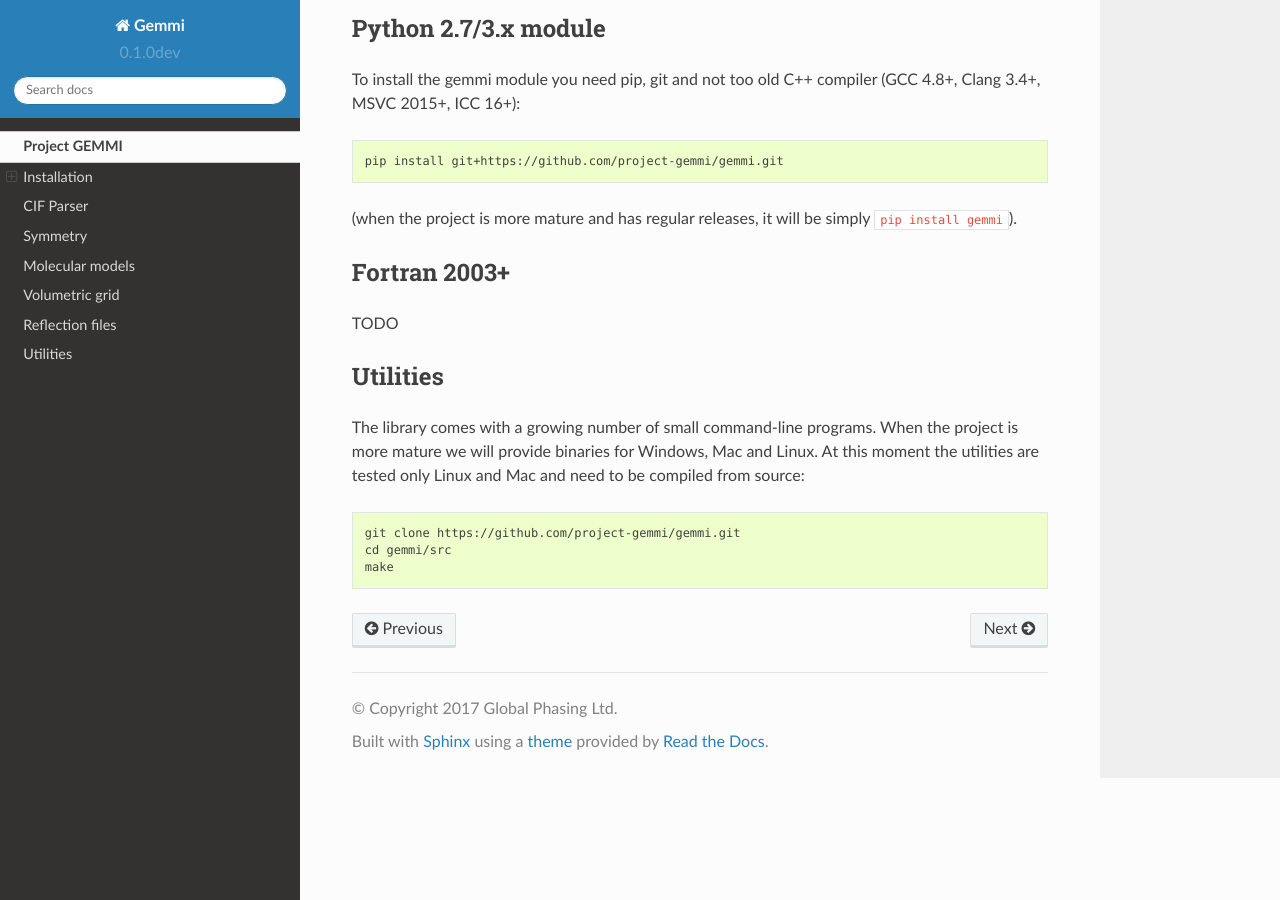
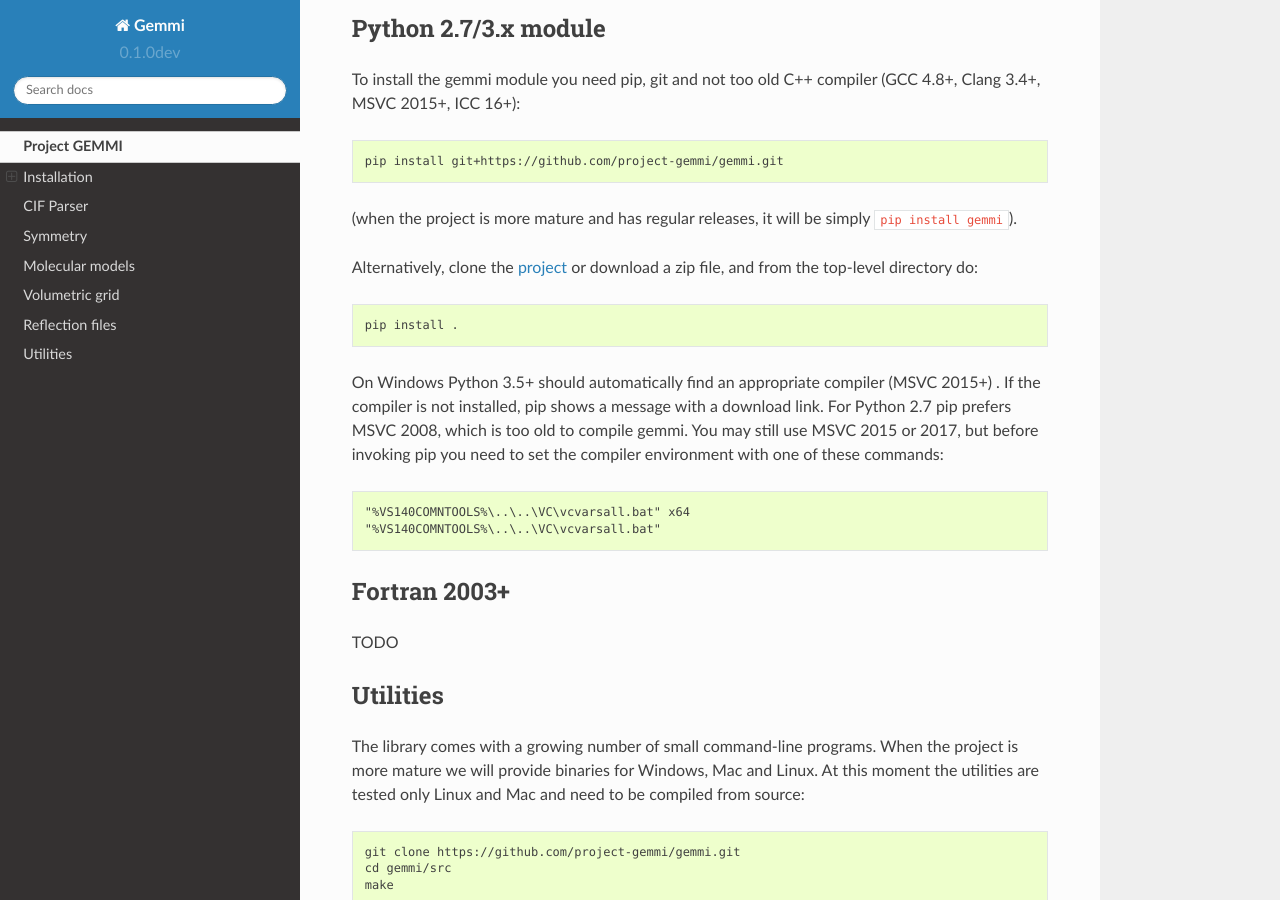
Before and after one commit to project-gemmi/gemmi, a Sphinx documentation site: the page built from docs/about.rst, in a window 1280 px wide and 900 px high, scrolled down 1099 px. Built offline with Sphinx 7.4.7 and the Read the Docs theme 2.0.0, drawn with Linux system fonts in a browser that asks for light colours.

Commit message:
update docs

```diff
--- a/docs/about.rst
+++ b/docs/about.rst
@@ -55,6 +55,8 @@ If you want Gemmi to uncompress gzipped files on the fly
 (i.e. if you ``#include <gemmi/gz.hpp>``)
 you will also need to link your program with the zlib library.
 
+.. _install_py:
+
 Python 2.7/3.x module
 ---------------------
 
@@ -65,6 +67,21 @@ C++ compiler (GCC 4.8+, Clang 3.4+, MSVC 2015+, ICC 16+)::
 
 (when the project is more mature and has regular releases, it will be simply
 ``pip install gemmi``).
+
+Alternatively, clone the `project <https://github.com/project-gemmi/gemmi/>`_
+or download a zip file, and from the top-level directory do::
+
+    pip install .
+
+On Windows Python 3.5+ should automatically find an appropriate compiler
+(MSVC 2015+) . If the compiler is not installed, pip shows a message
+with a download link.
+For Python 2.7 pip prefers MSVC 2008, which is too old to compile gemmi.
+You may still use MSVC 2015 or 2017, but before invoking pip you need to
+set the compiler environment with one of these commands::
+
+    "%VS140COMNTOOLS%\..\..\VC\vcvarsall.bat" x64
+    "%VS140COMNTOOLS%\..\..\VC\vcvarsall.bat"
 
 Fortran 2003+
 -------------
```
Also changed, not shown: docs/cif-parser.rst (+3 -9 lines).
